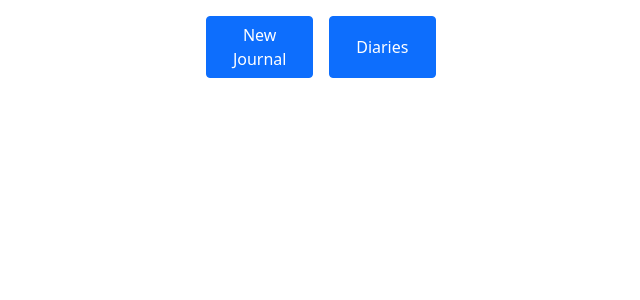
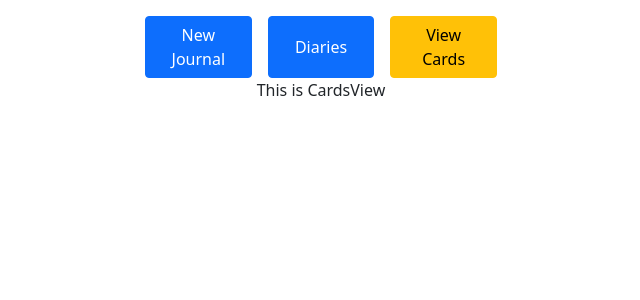
Before and after one commit to emoran0403/Daily_Tarot_Picker, a React app: page /cards in a window 1280 px wide. Before the commit this address had no page. Shown: the top 300 px of the page, without its empty margins (319-959 px from the left). Built offline with nearby package versions, Linux system fonts and the light colour scheme.

Commit message:
added skeleton for cards view component, where users can view a list of cards

```diff
--- a/Types.ts
+++ b/Types.ts
@@ -7,6 +7,7 @@ export interface JournalComponentProps {}
 export interface LandingPageCompProps {}
 export interface DiariesProps {}
 export interface NavbarCompProps {}
+export interface CardsViewCompProps {}
 export interface DescriptionCompProps {
   tarotCard: Card;
   cardChosen: boolean;
--- a/src/client/App.tsx
+++ b/src/client/App.tsx
@@ -7,6 +7,7 @@ import Loginpage from "./Login_Register/Login";
 import NewUser from "./Login_Register/NewUser";
 import Diaries from "./Diary/Diaries";
 import Navbar from "./Navbar";
+import CardsView from "./CardsView";
 
 const App = (props: Types.AppProps) => {
   // useEffect(() => {}, []);
@@ -19,6 +20,7 @@ const App = (props: Types.AppProps) => {
         <Route path="/register" element={<NewUser />} />
         <Route path="/dailydraw" element={<MainView />} />
         <Route path="/diary" element={<Diaries />} />
+        <Route path="/cards" element={<CardsView />} />
       </Routes>
     </main>
   );
--- /dev/null
+++ b/src/client/CardsView.tsx
@@ -0,0 +1,8 @@
+import React, { useState } from "react";
+import * as Types from "../../Types";
+
+const CardsView = (props: Types.CardsViewCompProps) => {
+  return <div className="d-flex flex-column justify-content-center align-items-center">This is CardsView</div>;
+};
+
+export default CardsView;
--- a/src/client/Navbar.tsx
+++ b/src/client/Navbar.tsx
@@ -10,6 +10,9 @@ const Navbar = (props: Types.NavbarCompProps) => {
   };
   const goToJournals = () => {
     nav("/diary");
+  };
+  const goToCards = () => {
+    nav("/cards");
   };
   //! should i fetch all journals here in anticipation of user navigating to diary?
   // theyll end up there after daily draw anyway
@@ -29,6 +32,13 @@ const Navbar = (props: Types.NavbarCompProps) => {
       >
         Diaries
       </button>
+      <button
+        type="button"
+        className={`btn btn-${loc.pathname != "/cards" ? "primary" : "warning"} col-1 mx-2`}
+        onClick={() => goToCards()}
+      >
+        View Cards
+      </button>
     </div>
   );
 };
--- a/src/server/server.ts
+++ b/src/server/server.ts
@@ -10,7 +10,7 @@ app.use(baseRouter);
 
 // establishes paths for client to use
 // add any views where the user should be able to refresh on
-const clientPaths = ["/", "/dailydraw"];
+const clientPaths = ["/", "/dailydraw", "/diary", "/cards"];
 
 // allows for refreshing on client paths
 app.get(clientPaths, (req, res) => res.sendFile(path.join(__dirname, "../public/index.html")));
```
